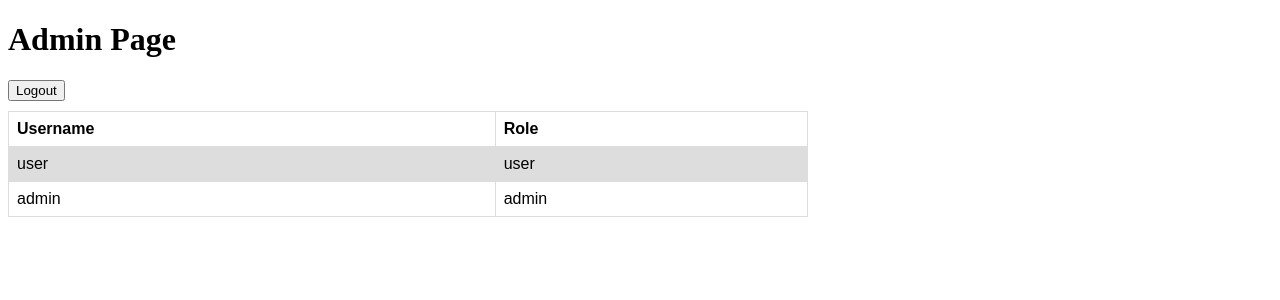
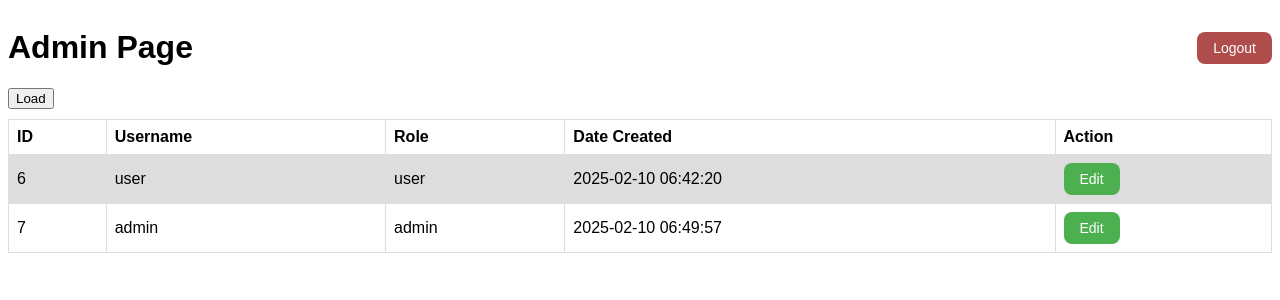
Before and after one commit to y3eet/login-register, a PHP site: page /admin.php in a window 1280 px wide. Shown: the top 300 px of the page. Run offline with PHP 8.4, Linux system fonts and the light colour scheme; the visitor is signed in with stand-in values (Sample User, id 1); data comes from the database, SQL or seed files in the repository.

Commit message:
added get users ajax calls

```diff
--- a/admin.php
+++ b/admin.php
@@ -21,7 +21,7 @@ function get_all_users($conn)
             return $rows;
         }
     } catch (mysqli_sql_exception $e) {
-        echo "Server Error";
+        return $e;
     }
     return [];
 }
@@ -36,14 +36,21 @@ $users = get_all_users($conn);
     <meta charset="UTF-8">
     <meta name="viewport" content="width=device-width, initial-scale=1.0">
     <title>Admin Page</title>
+    <script src="https://code.jquery.com/jquery-3.6.0.min.js"></script>
 </head>
 <style>
+    body,
+    h1,
+    label,
+    a,
+    button {
+        font-family: Arial, sans-serif;
+    }
+
     table {
-        font-family: arial, sans-serif;
         border-collapse: collapse;
         width: 100%;
         margin-top: 10px;
-        max-width: 800px;
     }
 
     td,
@@ -56,37 +63,143 @@ $users = get_all_users($conn);
     tr:nth-child(even) {
         background-color: #dddddd;
     }
+
+    .edit-btn {
+        background-color: #4CAF50;
+        border: none;
+        color: white;
+        padding: 8px 16px;
+        text-align: center;
+        text-decoration: none;
+        font-size: 14px;
+        cursor: pointer;
+        border-radius: 8px;
+    }
+
+    .logout-btn {
+        background-color: rgb(175, 76, 76);
+        border: none;
+        color: white;
+        padding: 8px 16px;
+        text-align: center;
+        text-decoration: none;
+        font-size: 14px;
+        cursor: pointer;
+        border-radius: 8px;
+    }
+
+    .top-nav {
+        display: flex;
+        align-items: center;
+        justify-content: space-between;
+
+    }
+
+    .input {
+        width: 400px;
+        height: 30px;
+        font-size: 15px;
+    }
+
+    .error {
+        color: red;
+        font-size: 14px;
+    }
 </style>
 
 <body>
-    <h1>Admin Page</h1>
+    <div class="top-nav">
+        <h1>Admin Page</h1>
+        <div>
+            <form action="user.php" method="POST">
+                <button type="submit" name="logout" value="logout" class="logout-btn">Logout</button>
+            </form>
+        </div>
+    </div>
+    <button class="load">
+        Load
+    </button>
+    <table id="tableBody">
+        <!-- table will be rendered by ajax call fn:loadTable() -->
+    </table>
+    <div id="editModal" style="display: none; position: fixed; top: 20%; left: 50%; transform: translateX(-50%); background: white; padding: 20px; border: 1px solid black;">
+        <h3>Edit User</h3>
+        <form id="editForm">
+            <label>Username:</label>
+            <input required class="input" type="text" id="editUsername" name="username">
+            <br><br>
+            <input type="hidden" id="userId" name="id">
+            <label>Role:</label>
+            <select required class="input" id="editRole" name="role">
+                <option value="admin">admin</option>
+                <option value="user">user</option>
+            </select>
+            <div id="error" class="error"></div>
+            <br>
+            <input type="hidden" name="function" value="update-user">
+            <button type="submit" id="updateUser">Save</button>
+            <button type="button" id="closeModal">Cancel</button>
+        </form>
+    </div>
+    <script>
+        $(document).ready(function() {
+            // renders new updated table
+            function loadTable() {
+                $.ajax({
+                    url: "ajax/views/users_table.php",
+                    type: "GET",
+                    success: function(response) {
+                        $("#tableBody").html(response);
+                    }
+                });
+                $("#user-7").prop("disabled", true);
+            }
+            loadTable();
 
-    <form action="user.php" method="POST">
-        <button type="submit" name="logout" value="logout">Logout</button>
-    </form>
+            // open modal
+            $(document).on("click", ".edit-btn", function() {
+                let userId = $(this).data("id");
+                let username = $(this).data("username");
+                let role = $(this).data("role");
 
-    <table>
-        <tr>
-            <th>Username</th>
-            <th>Role</th>
-        </tr>
-        <?php
-        foreach ($users as $user) {
-            echo "<tr>";
-            echo "<td>" . $user["username"] . "</td>";
-            echo "<td>" . $user["role"] . "</td>";
-            echo "</tr>";
-        }
-        ?>
-        <!-- <tr>
-            <td>Alfreds Futterkiste</td>
-            <td>Maria Anders</td>
-        </tr> -->
-    </table>
+                $("#editModal").show();
+                $("#userId").val(userId);
+                $("#editUsername").val(username);
+                $("#editRole").val(role);
+            });
+
+            // close modal
+            $(document).on("click", "#closeModal", function() {
+                $("#editModal").hide();
+            });
+
+            // updates a user by ajax call
+            $("#editForm").submit(function(event) {
+                event.preventDefault();
+                $.ajax({
+                    url: 'ajax/user.php',
+                    type: "POST",
+                    data: $("#editForm").serialize(),
+                }).done((response) => {
+                    if (response.success) {
+                        $("#editModal").hide();
+                        loadTable();
+                    } else {
+                        $("#error").html(`<strong>${response.message}</strong>`);
+                    }
+                }).fail((jqXHR, textStatus, errorThrown) => {
+                    console.error("AJAX call failed:", textStatus, errorThrown);
+                    $("#error").html(`<strong>AJAX call failed: ${textStatus}</strong>`);
+                });
+            });
+
+        });
+    </script>
+
+
 </body>
 
 </html>
-
 <?php
 if (isset($_POST["logout"])) {
     session_destroy();
--- /dev/null
+++ b/ajax/views/users_table.php
@@ -0,0 +1,30 @@
+<?php
+include("../../database.php");
+include("../../session.php");
+
+
+$current_user = get_session();
+if ($current_user["role"] !== 'admin') {
+    header("Location: ../../unauthorized.php");
+}
+
+// table that will be rendered
+$result = $conn->query("SELECT * FROM users");
+echo '<tr>
+        <th>ID</th>
+        <th>Username</th>
+        <th>Role</th>
+        <th>Date Created</th>
+        <th>Action</th>
+    </tr>';
+
+while ($user = $result->fetch_assoc()) {
+    echo "<tr>";
+    echo "<td>" . $user["id"] . "</td>";
+    echo "<td>" . $user["username"] . "</td>";
+    echo "<td>" . $user["role"] . "</td>";
+    echo "<td>" . $user["created_at"] . "</td>";
+    echo '<td><button class="edit-btn" data-id="' . $user["id"] .
+        '" data-username="' . $user["username"] . '" data-role="' . $user["role"] . '">Edit</button></td>';
+    echo "</tr>";
+}
```
Also changed, not shown: ajax/user.php (added, +44 -0 lines).
